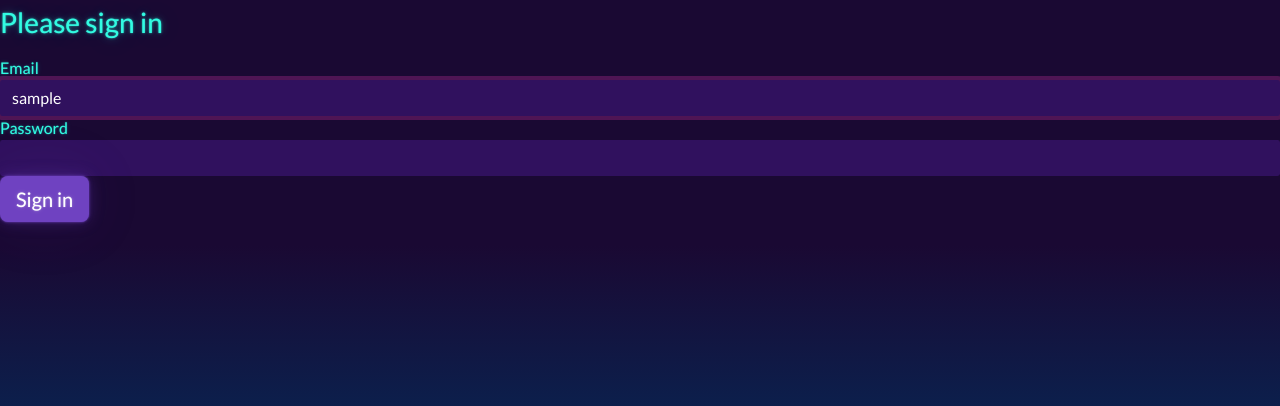
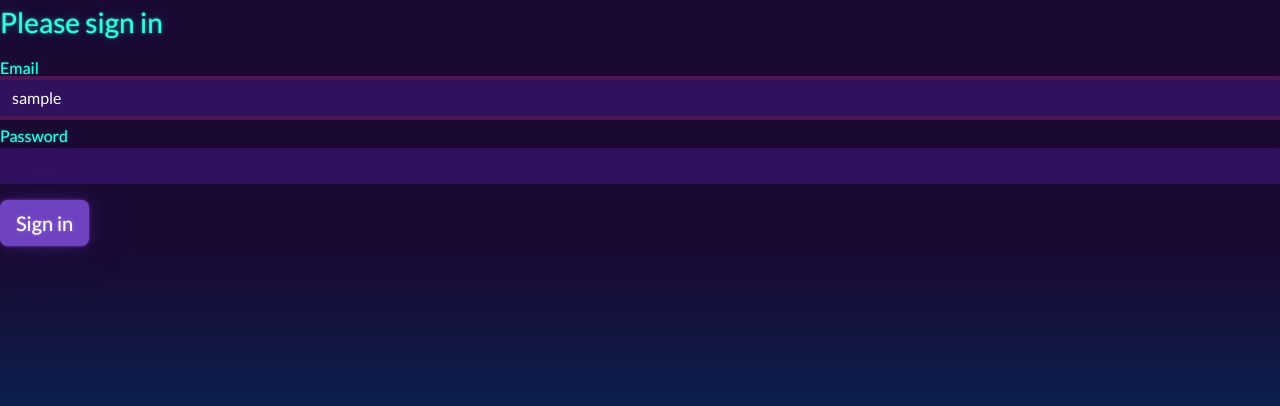
Before and after one commit to AdrienClement38/NexusVerse, a Symfony app: template templates/security/login.html.twig in a window 1280 px wide. Shown: the part 394-800 px from the top of the page. Run offline with Twig, Linux system fonts and the light colour scheme; the template is opened without the code that fills it: most values are stand-ins (such as "Sample title", 1, 10 or a date in 2020); style sheets or scripts are compiled from the project's sources; some libraries are stand-ins or nearby versions.

Commit message:
refresh login

```diff
--- a/templates/security/login.html.twig
+++ b/templates/security/login.html.twig
@@ -16,8 +16,10 @@
     {% endif %}
 
     <h1 class="h3 mb-3 font-weight-normal">Please sign in</h1>
+
     <label for="inputEmail">Email</label>
-    <input type="email" value="{{ last_username }}" name="email" id="inputEmail" class="form-control" autocomplete="email" required autofocus>
+    <input type="email" value="{{ last_username }}" name="email" id="inputEmail" class="form-control mb-2" autocomplete="email" required autofocus>
+
     <label for="inputPassword">Password</label>
     <input type="password" name="password" id="inputPassword" class="form-control" autocomplete="current-password" required>
 
@@ -36,7 +38,7 @@
         </div>
     #}
 
-    <button class="btn btn-lg btn-primary" type="submit">
+    <button class="btn btn-lg btn-primary mt-3" type="submit">
         Sign in
     </button>
 </form>
```
